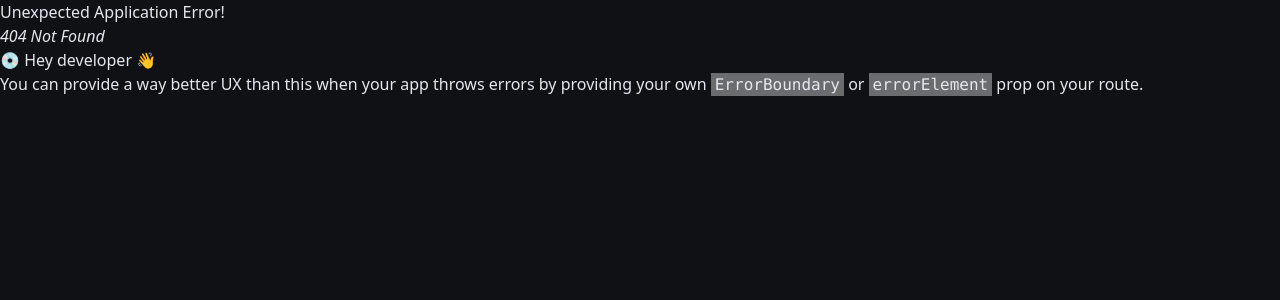
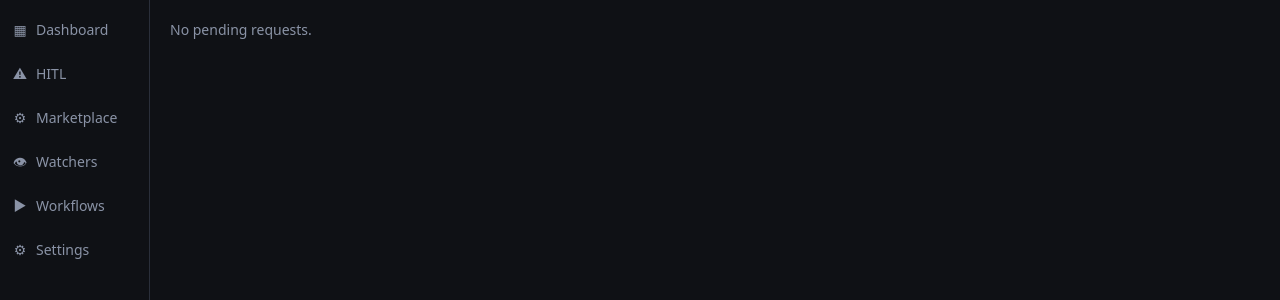
Before and after one commit to asafgolombek/Nimbus, a React (Vite) app in the folder packages/ui/: page /hitl-popup in a window 1280 px wide. Before the commit this address had no page. Shown: the top 300 px of the page. Built offline with nearby package versions, Linux system fonts and the light colour scheme.

Commit message:
feat(ui): register /hitl-popup route for the dedicated HITL popup window

```diff
--- a/packages/ui/src/App.tsx
+++ b/packages/ui/src/App.tsx
@@ -8,6 +8,7 @@ import {
 } from "react-router-dom";
 import { RootLayout } from "./layouts/RootLayout";
 import { Dashboard } from "./pages/Dashboard";
+import { HitlPopup } from "./pages/HitlPopup";
 import { Onboarding } from "./pages/Onboarding";
 import { Connect } from "./pages/onboarding/Connect";
 import { Syncing } from "./pages/onboarding/Syncing";
@@ -41,6 +42,7 @@ const router = createBrowserRouter(
         <Route path="syncing" element={<Syncing />} />
       </Route>
       <Route path="quick" element={<QuickQuery />} />
+      <Route path="hitl-popup" element={<HitlPopup />} />
       <Route path="hitl" element={<HitlStub />} />
       <Route path="settings" element={<SettingsStub />} />
       <Route path="marketplace" element={<MarketplaceStub />} />
--- /dev/null
+++ b/packages/ui/src/pages/HitlPopup.tsx
@@ -0,0 +1,10 @@
+import type { ReactNode } from "react";
+import { HitlPopupPage } from "../components/hitl/HitlPopupPage";
+
+export function HitlPopup(): ReactNode {
+  return (
+    <div className="w-screen h-screen bg-[var(--color-bg)] text-[var(--color-fg)]">
+      <HitlPopupPage />
+    </div>
+  );
+}
```
